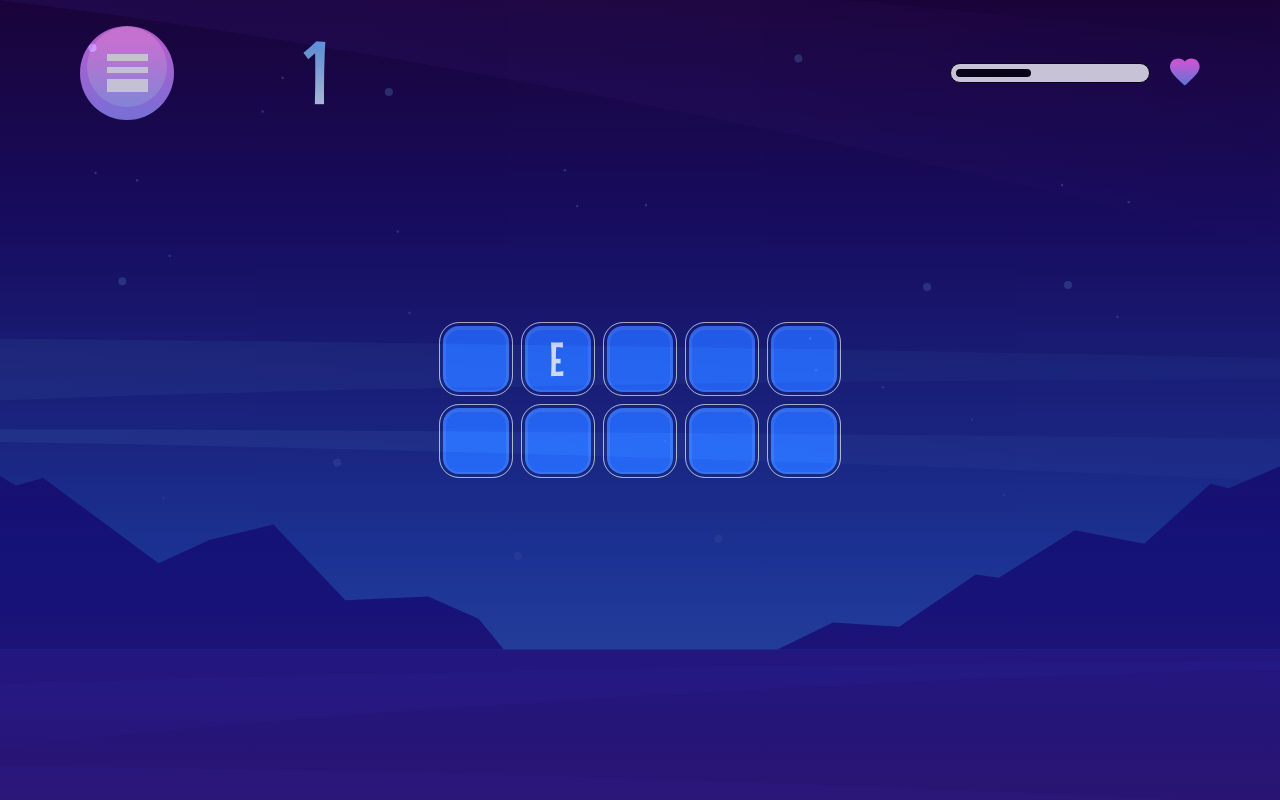
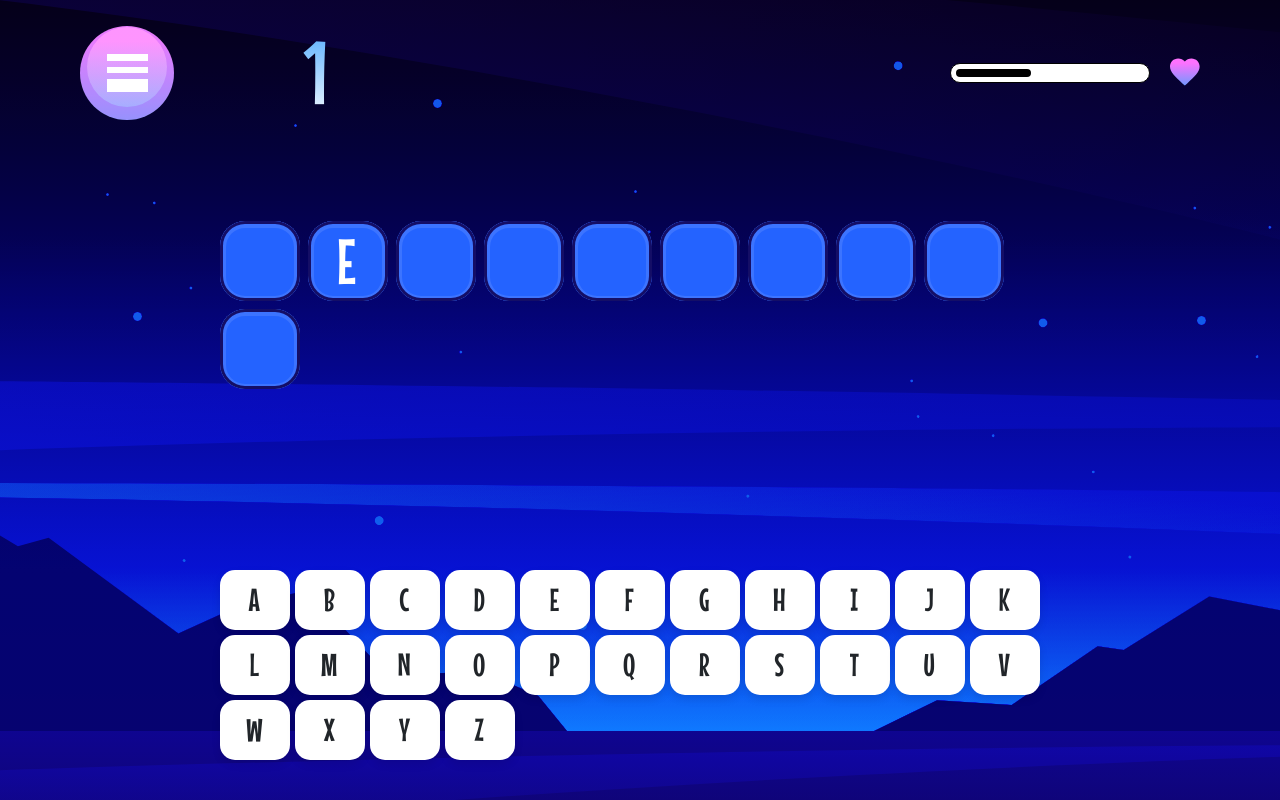
Before and after one commit to huyviet1995/hangman-game, a React (Create React App) app: page /game/1 in a window 1280 px wide. Built offline with nearby package versions, Linux system fonts and the light colour scheme.

Commit message:
Update styles

```diff
--- a/src/components/ButtonCard/ButtonCard.module.css
+++ b/src/components/ButtonCard/ButtonCard.module.css
@@ -5,9 +5,6 @@
     align-items: center;
     gap: 8px;
     top: 0px;
-    background: #2463ff;
-    box-shadow: inset 0px 0px 0px 3px #140e66, inset 0px 1px 0px 6px #3c74ff;
-    border-radius: 20px;
     width: 100%;
     height: 150px;
     font-style: normal;
@@ -17,6 +14,5 @@
     text-align: center;
     letter-spacing: 0.05em;
     text-transform: uppercase;
-    color: #ffffff;
     cursor: pointer;
 }
--- a/src/components/Card/Card.module.css
+++ b/src/components/Card/Card.module.css
@@ -3,9 +3,7 @@
     flex-direction: column;
     align-items: center;
     padding: 36px;
-    border: 1px solid #ccc;
     border-radius: 10px;
-    width: 30%;
     box-shadow: 0 4px 8px rgba(0, 0, 0, 0.1);
     background: #ffffff;
     max-width: 550px;
--- a/src/pages/HangmanGame/HangmanGame.module.css
+++ b/src/pages/HangmanGame/HangmanGame.module.css
@@ -1,16 +1,18 @@
 .container {
     display: flex;
     justify-content: center;
+    flex-direction: column;
+    background: linear-gradient(
+            180deg,
+            #1a043a 0%,
+            #151278 70.31%,
+            #2b1677 100%
+        ),
+        url("/public/starter-code/assets/images/background-desktop.svg");
     align-items: center;
     height: 100vh;
-    background: linear-gradient(
-        180deg,
-        #1a043a 0%,
-        #151278 70.31%,
-        #2b1677 100%
-    );
-    opacity: 0.75;
     padding: 40px 80px;
+    background-blend-mode: overlay;
 }
 
 .title {
--- a/src/pages/HangmanGame/HangmanGame.tsx
+++ b/src/pages/HangmanGame/HangmanGame.tsx
@@ -4,6 +4,7 @@ import { useParams } from "react-router-dom";
 import Header from "components/Header/Header";
 import cn from "classnames";
 import PuzzleBoard from "./PuzzleBoard";
+import LettersBoard from "./LettersBoard";
 
 const HangmanGame: React.FC = () => {
     const { category } = useParams<{ category: string }>();
@@ -48,8 +49,9 @@ const HangmanGame: React.FC = () => {
             <PuzzleBoard
                 answer={answer}
                 correctLetters={correctLetters}
-                numberOfRows={2}
             />
+
+            <LettersBoard />
         </div>
     );
 };
--- /dev/null
+++ b/src/pages/HangmanGame/LettersBoard.module.css
@@ -0,0 +1,25 @@
+.container {
+    display: flex;
+    flex-direction: row;
+    flex-wrap: wrap;
+    max-width: 75%;
+    width: 100%;
+    gap: 5px;
+}
+
+.letterCard {
+    display: flex;
+    flex-direction: column;
+    justify-content: center;
+    align-items: center;
+    padding: 0px;
+    gap: 32px;
+    width: 70px;
+    height: 60px;
+    background: #ffffff;
+    border-radius: 15px;
+    flex: none;
+    order: 1;
+    align-self: stretch;
+    flex-grow: 0;
+}
--- /dev/null
+++ b/src/pages/HangmanGame/LettersBoard.tsx
@@ -0,0 +1,30 @@
+import React, { useState } from "react";
+import styles from "./LettersBoard.module.css";
+import ButtonCard from "components/ButtonCard/ButtonCard";
+
+const LettersBoard: React.FC = () => {
+    const letters = "ABCDEFGHIJKLMNOPQRSTUVWXYZ".split("");
+
+    const [chosenLetters, setChosenLetters] = useState<string[]>([]);
+
+    const handleLeterClick = (letter: string) => {
+        if (!chosenLetters.includes(letter)) {
+            setChosenLetters([...chosenLetters, letter]);
+        }
+    };
+
+    return (
+        <div className={styles.container}>
+            {letters.map((letter) => (
+                <ButtonCard
+                    key={letter}
+                    className={styles.letterCard}
+                    onClick={() => handleLeterClick(letter)}
+                    text={letter}
+                />
+            ))}
+        </div>
+    );
+};
+
+export default LettersBoard;
--- a/src/pages/HangmanGame/PuzzleBoard.module.css
+++ b/src/pages/HangmanGame/PuzzleBoard.module.css
@@ -2,8 +2,11 @@
     display: flex;
     font-size: 24px;
     font-weight: bold;
-    flex-direction: column;
+    flex-direction: row;
     gap: 8px;
+    width: 75%;
+    margin: auto;
+    flex-wrap: wrap;
 }
 
 .row {
@@ -14,9 +17,13 @@
 
 .letter {
     flex: 0 0 auto;
-    width: 40px;
-    height: 40px;
+    max-width: 80px;
+    max-height: 80px;
     text-align: center;
     line-height: 40px;
-    font-size: 3rem;
+    font-size: 4rem;
+    background: #2463ff;
+    box-shadow: inset 0px 0px 0px 3px #140e66, inset 0px 1px 0px 6px #3c74ff;
+    color: #ffffff;
+    border-radius: 25px;
 }
--- a/src/pages/HangmanGame/PuzzleBoard.tsx
+++ b/src/pages/HangmanGame/PuzzleBoard.tsx
@@ -1,41 +1,17 @@
-import React, { useEffect, useState } from "react";
+import React from "react";
 import styles from "./PuzzleBoard.module.css";
 import ButtonCard from "components/ButtonCard/ButtonCard";
 
 interface PuzzleBoardProps {
     answer: string;
     correctLetters: string[];
-    numberOfRows: number;
 }
 
 const PuzzleBoard: React.FC<PuzzleBoardProps> = ({
     answer,
     correctLetters,
-    numberOfRows,
 }) => {
     // States
-    const [rows, setRows] = useState<string[]>([]);
-
-    // Effect
-    useEffect(() => {
-        // Calculate the number of letters per row
-        const baseLettersPerRow = Math.floor(answer.length / numberOfRows);
-        // Calculate the number of extra letters that need to be distributed
-        const extraLetters = answer.length % numberOfRows;
-
-        const tempRows = [];
-        let startIndex = 0;
-
-        for (let i = 0; i < numberOfRows; i++) {
-            // Calculate the number of letters for the current row
-            const lettersInRow = baseLettersPerRow + (extraLetters > 0 && i >= extraLetters ? 1 : 0);
-            tempRows.push(answer.slice(startIndex, startIndex + lettersInRow));
-            startIndex += lettersInRow;
-        }
-
-        setRows(tempRows);
-    }, [numberOfRows, answer]);
-
     // Handlers
     const onButtonClick = () => {
         console.log("onButtonClick");
@@ -43,17 +19,13 @@ const PuzzleBoard: React.FC<PuzzleBoardProps> = ({
 
     return (
         <div className={styles.puzzleBoard}>
-            {rows.map((row, rowIndex) => (
-                <div key={rowIndex} className={styles.row}>
-                    {row.split("").map((char, index) => (
-                        <ButtonCard
-                            key={`${rowIndex}-${index}`}
-                            className={styles.letter}
-                            onClick={onButtonClick}
-                            text={correctLetters.includes(char) ? char : ""}
-                        />
-                    ))}
-                </div>
+            {answer.split("").map((char, index) => (
+                <ButtonCard
+                    key={index}
+                    className={styles.letter}
+                    onClick={onButtonClick}
+                    text={correctLetters.includes(char) ? char : ""}
+                />
             ))}
         </div>
     );
```
